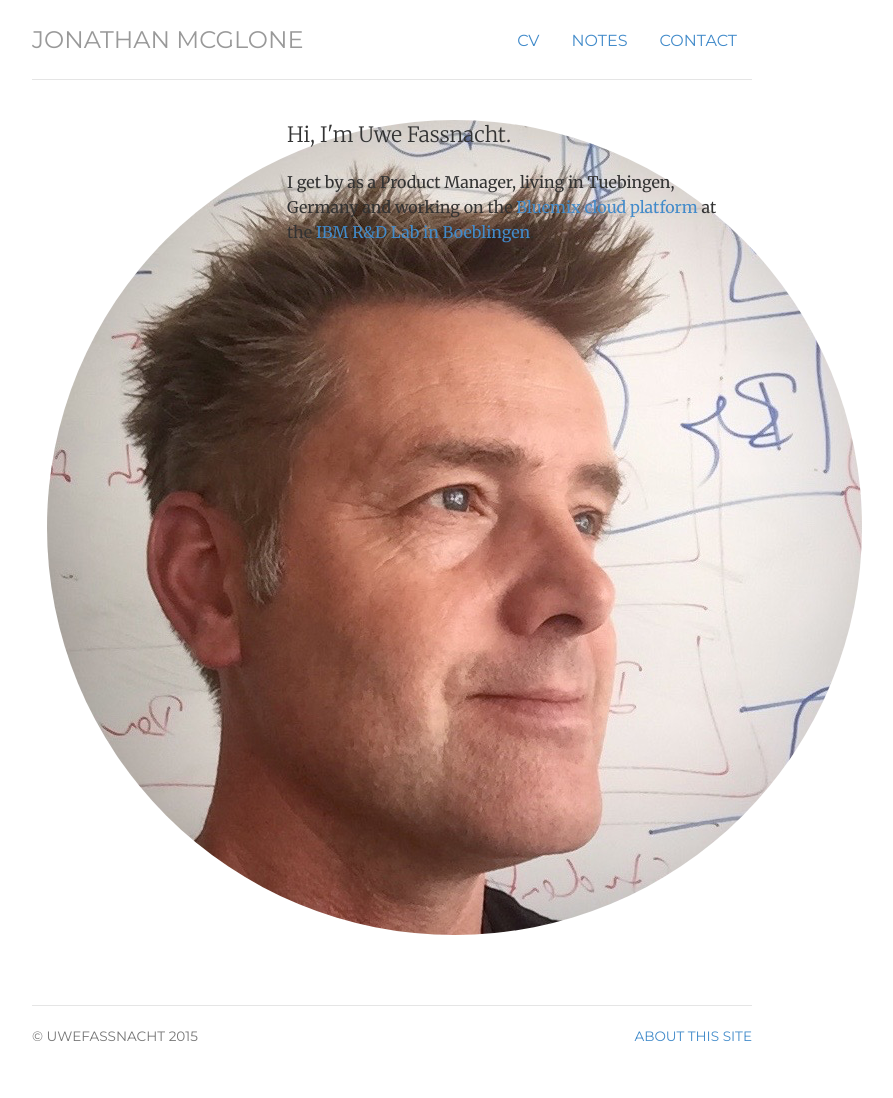
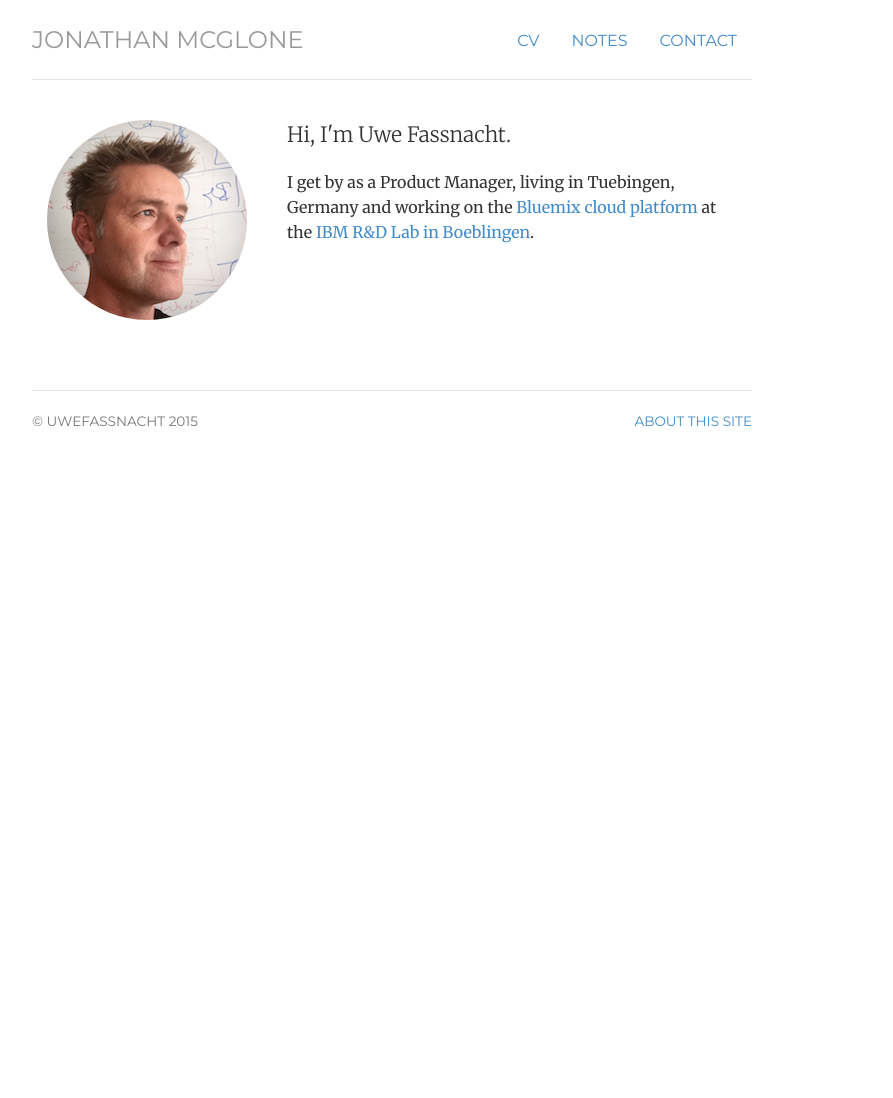
Before and after one commit to uwefassnacht/uwefassnacht.github.io, a Jekyll site: the page built from index.html, in a window 1280 px wide. Shown: the whole page, without its empty margins (248-1141 px from the left). Built offline with Jekyll 4.4.1, drawn with Linux system fonts in a browser that asks for light colours; after the commit the page ends 900 px from its top, so only the background shows below that.

Commit message:
Resized pic to 200 pixels

```diff
--- a/index.html
+++ b/index.html
@@ -7,7 +7,7 @@ contact: passive
 <!-- <div class="jumbotron"> -->
 <div class="row marketing">
 	<div class="col-sm-4">
-	<img  class="img-circle avatar" alt="Uwe Fassnacht" src="img/UweFassnacht.png">
+	<img  class="img-circle avatar" alt="Uwe Fassnacht" src="img/UweFassnacht200px.png">
 	</div>
 	<div itemscope itemtype="http://data-vocabulary.org/Person" class="col-sm-8">
 	<p class="lead">Hi, I'm <span itemprop="name">Uwe Fassnacht</span>.</p>
```
Also changed, not shown: img/UweFassnacht.png, img/UweFassnacht200px.png (added).
